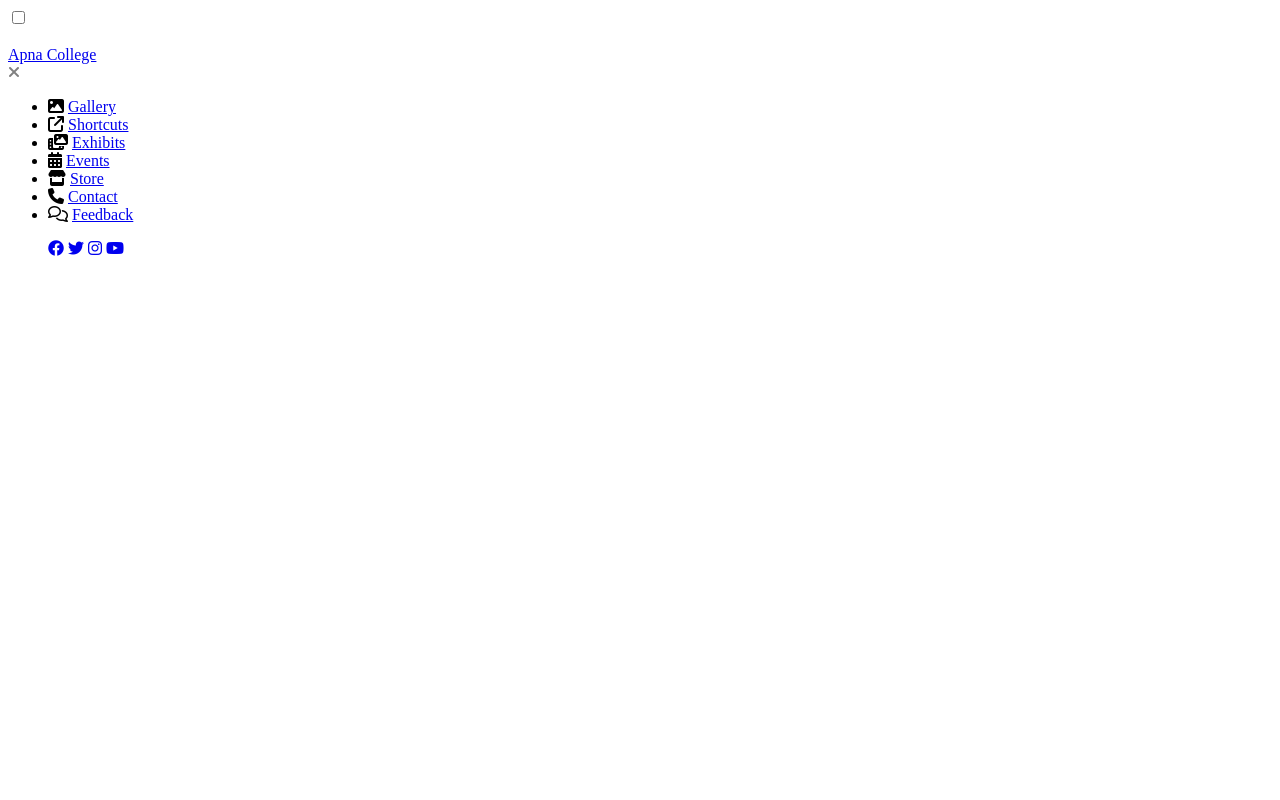
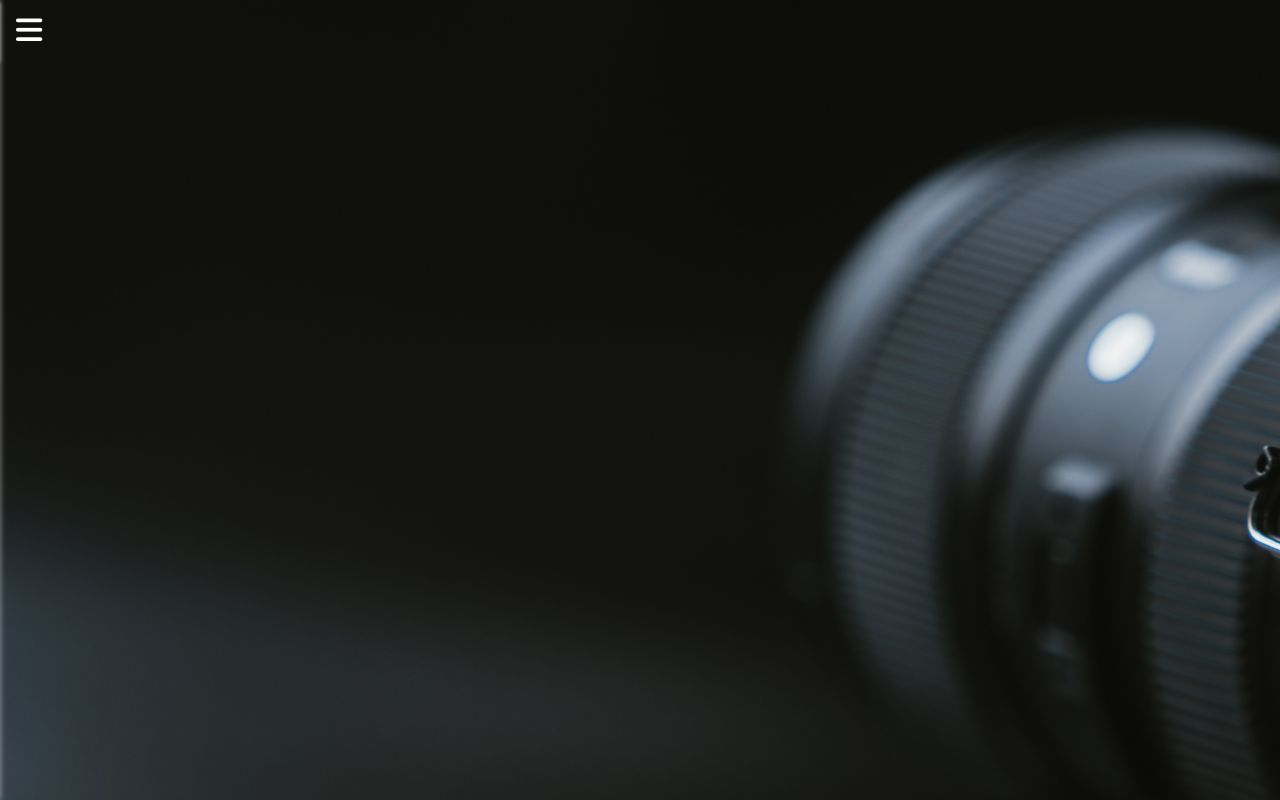
Before and after one commit to faizfarooq786/MINI-PROJECT, a plain HTML site: page index (5).html in a window 1280 px wide. Drawn offline with Linux system fonts and the light colour scheme.

Commit message:
final commit

```diff
--- a/index (5).html
+++ b/index (5).html
@@ -15,6 +15,9 @@
       rel="stylesheet"
       href="https://cdnjs.cloudflare.com/ajax/libs/font-awesome/6.4.0/css/all.min.css"
     />
+    <link href="https://fonts.googleapis.com/css2?family=Poppins:ital,wght@0,100;0,200;0,300;0,400;0,500;0,600;0,700;0,800;0,900;1,100;1,200;1,300;1,400;1,500;1,600;1,700;1,800;1,900&display=swap" rel="stylesheet">
+
+    <link rel="stylesheet" href="style.css">
   </head>
   <body>
     <div class="main_box">
--- /dev/null
+++ b/style.css
@@ -0,0 +1,132 @@
+*{
+    margin: 0;
+    padding: 0;
+    font-family: "Poppins", serif;
+}
+
+.main_box{
+    background: url("photo (1).jpg");
+    height: 100vh;
+
+}
+
+.btn_one i{
+    color: white;
+    font-size: 30px;
+    font-weight: 700;
+    position: absolute;
+    line-height: 60px;
+    left: 16px;
+    cursor: pointer;
+    transition: all 0.3s linear;
+
+}
+
+.sidebar_menu{
+     position: fixed;
+     height: 100vh;
+     width: 300px;
+     background-color: rgba(255,255, 255, 0.1);
+     box-shadow: 0 0 6px rgba(255,255, 255, 0.5);
+     left: -300px;
+     transition: all 0.3s linear;
+}
+
+.sidebar_menu .logo{
+     position: absolute;
+     width: 100%;
+     line-height: 60px;
+     box-shadow: 0 2px 4px rgba(255,255, 255, 0.5);
+     height: 60px;
+
+}
+
+.sidebar_menu .logo a{
+    position: absolute;
+    color: white;
+    text-decoration: none;
+    font-size: 20px;
+    font-weight: 500;
+    left: 50px;
+}
+
+.sidebar_menu .btn_two i{
+    color: grey;
+    font-size: 25px;
+    line-height:60px ;
+    position: absolute;
+    left: 275px;
+    cursor: pointer;
+    transition: all 0.3s linear;
+
+}
+
+
+.sidebar_menu .menu {
+ position: absolute;
+ width: 100%;
+ top: 80px;
+
+}
+
+.sidebar_menu .menu li{
+    margin-top: 6px;
+    padding: 14px 20px;
+}
+
+.sidebar_menu .menu i, a{
+    color: white;
+    text-decoration: none;
+    font-size: 20px;
+}
+
+.sidebar_menu .menu i {
+    padding-right: 8px;
+}
+
+.sidebar_menu .social_media {
+    position: absolute;
+    left: 25%;
+    bottom: 50px;
+
+}
+
+.sidebar_menu .social_media i {
+    opacity: 0.5;
+    color: white;
+    padding: 0 5px;
+
+}
+
+#check{
+    display: none;
+}
+
+.sidebar_menu .menu li:hover {
+    box-shadow: 0 0 4px rgba(255,255, 255, 0.5);
+}
+
+.btn_one i:hover{
+    font-size: 40px;
+}
+
+.btn_two i:hover {
+    font-size: 30px;
+}
+
+.sidebar_menu .social_media i :hover {
+    opacity: 1;
+    transform: scale(1.1);
+}
+
+#check:checked ~ .sidebar_menu {
+    left: 0;
+}
+
+#check:checked ~ .btn_one i {
+    opacity: 0;
+}
+
+#check :checked ~ .sidebar_menu .btn_two i {
+    opacity: 1;
+}
```
